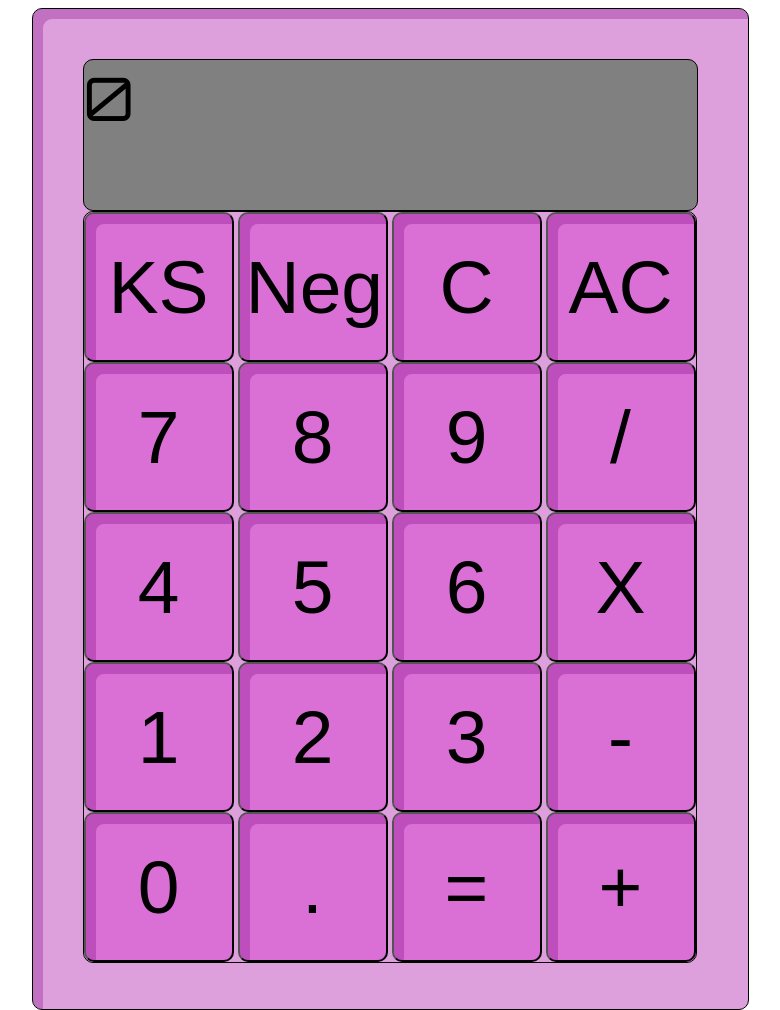
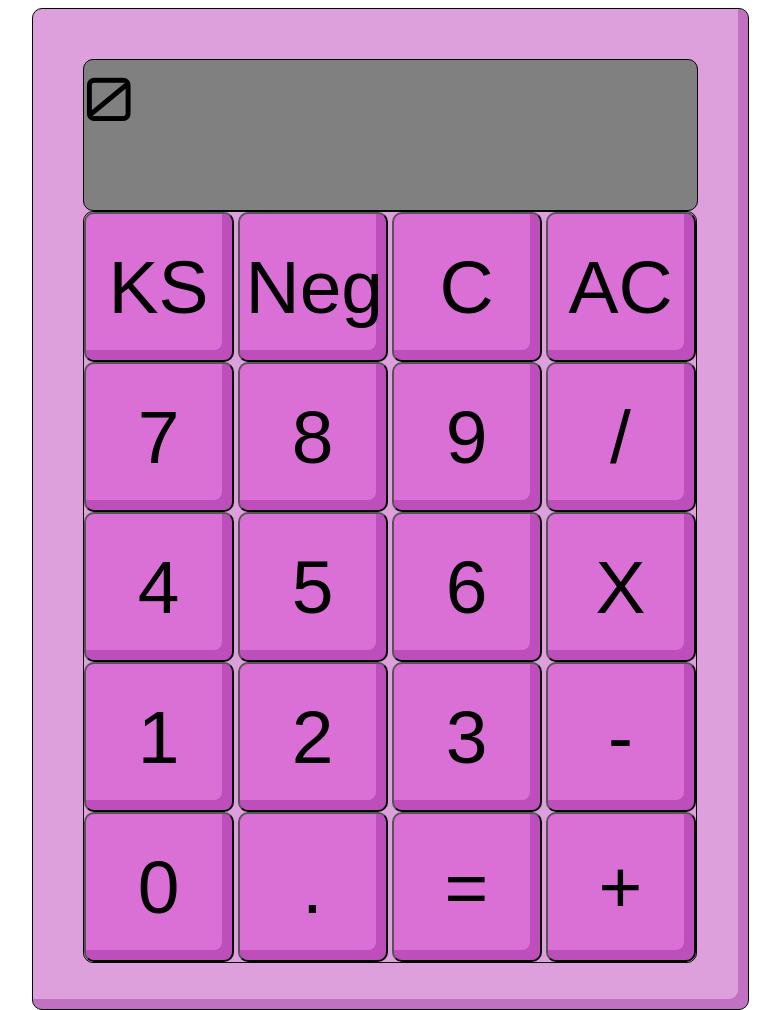
Before and after one commit to katekat25/odin-calculator, a plain HTML site: page index.html in a window 1280 px wide. Shown: the whole page, without its empty margins (250-1030 px from the left). Drawn offline with Linux system fonts and the light colour scheme.

Commit message:
Realign box shadow

```diff
--- a/styles.css
+++ b/styles.css
@@ -6,7 +6,7 @@ div {
 }
 
 #container {
-    box-shadow: inset 10px 10px rgba(128, 0, 128, 0.3);
+    box-shadow: inset -10px -10px rgba(128, 0, 128, 0.3);
     height: 1000px;
     width: 715px;
     margin: auto;
@@ -34,7 +34,7 @@ div {
 }
 
 button{
-    box-shadow: inset 10px 10px rgba(128, 0, 128, 0.3);
+    box-shadow: inset -10px -10px rgba(128, 0, 128, 0.3);
     border-radius: 10px;
     height: 150px;
     width: 150px;
```
